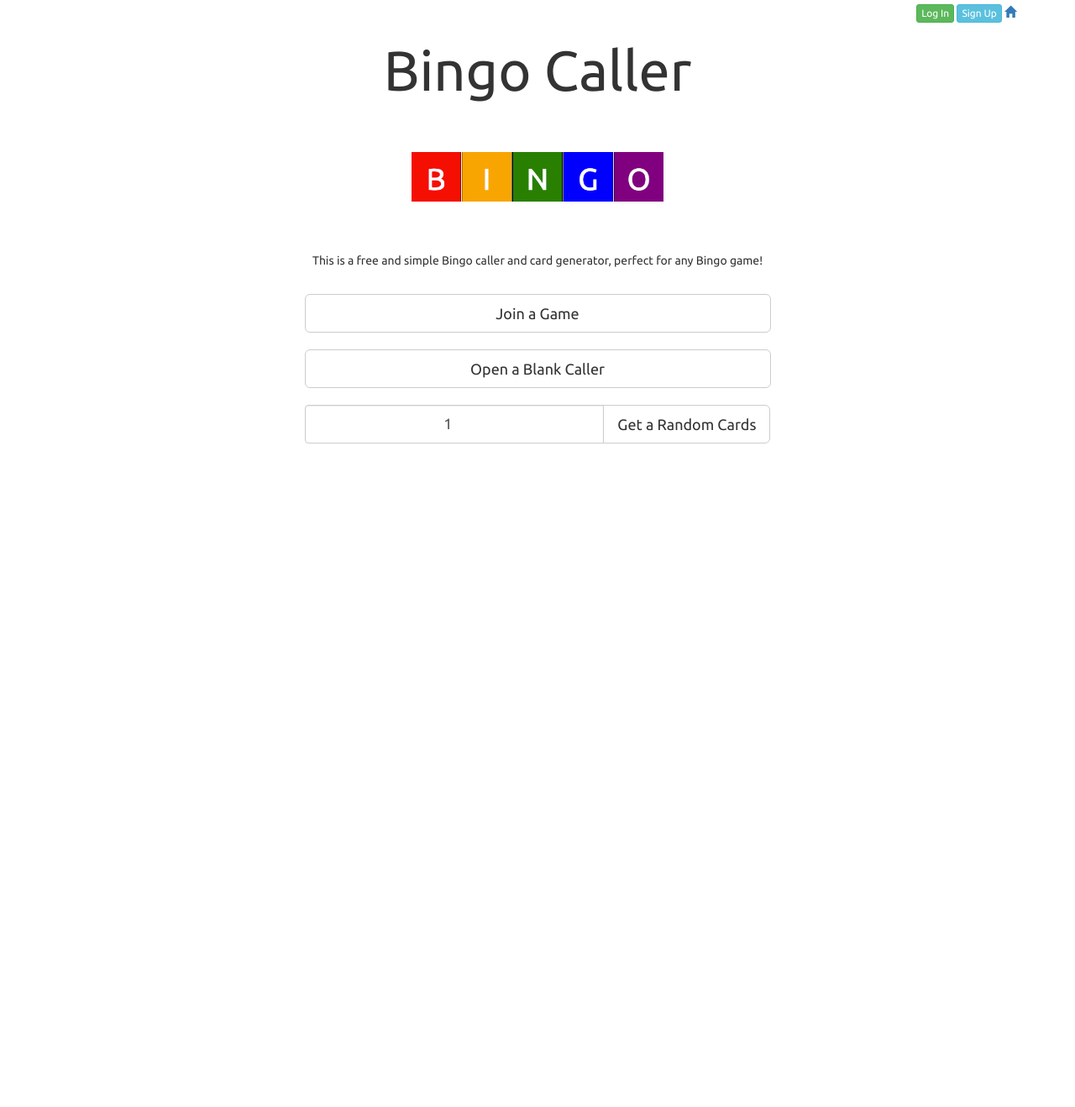
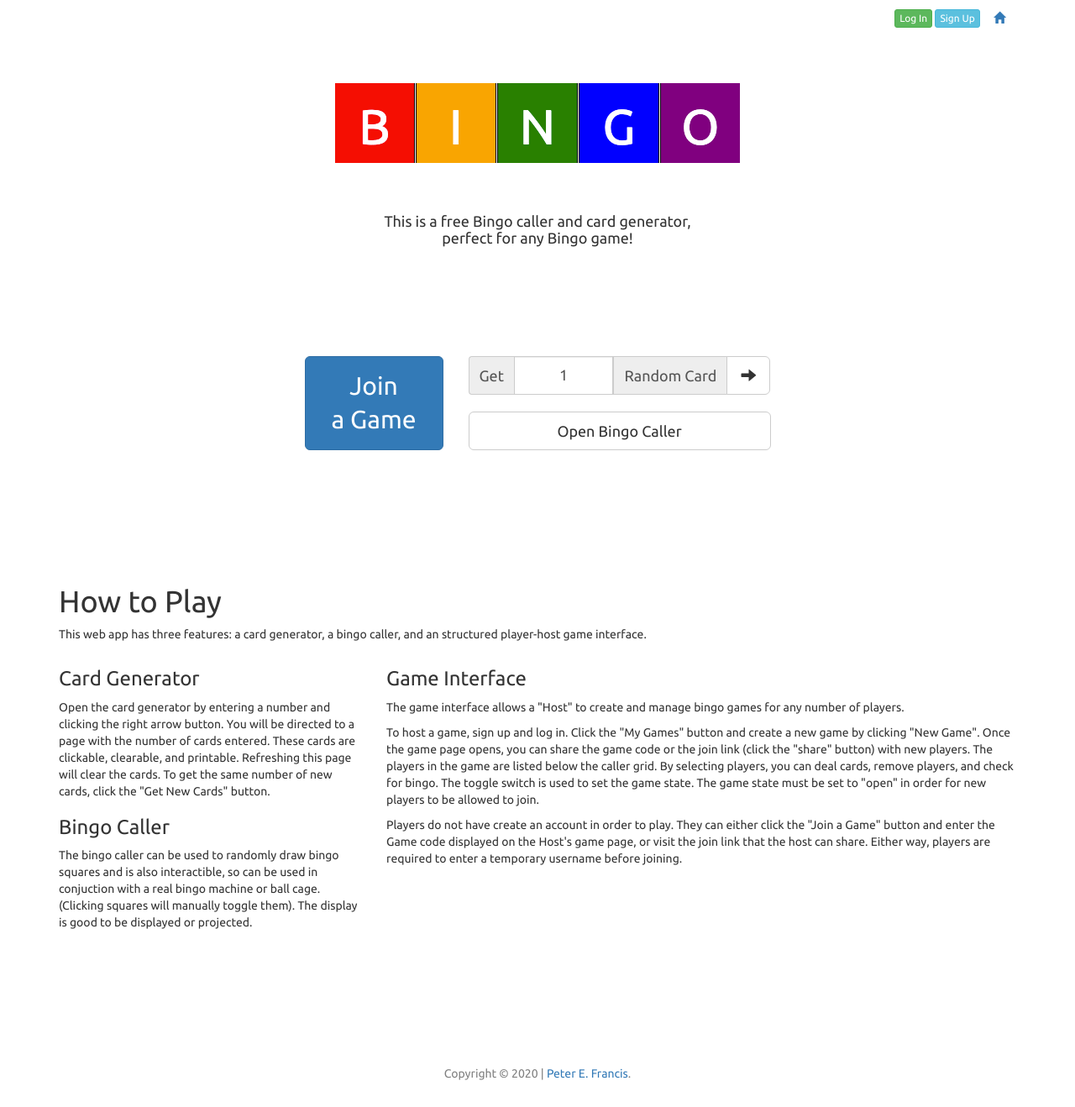
Before and after one commit to PeterEFrancis/bingo-app, a Flask app: page / in a window 1280 px wide. Shown: the whole page at 84% size. Before the commit the page ends 528 px from the top, so only its background shows below. Run offline with Flask 2, Linux system fonts and the light colour scheme; data that the repository does not hold is empty; parts of the project's set-up code (start-up, migrations or seed data) failed here and were passed over; some libraries are stand-ins or nearby versions.

Commit message:
hash, styles, and add how-to

```diff
--- a/app.py
+++ b/app.py
@@ -12,13 +12,13 @@ from numba import njit
 import json
 import random
 import time
-
+import hashlib
 
 app = Flask(__name__)
 app.secret_key = "ZpWNmtZBqTeLrJu6SWx6BueHGKWYxfD4fLz7CKTfcerZj4ffVhEG"
 
-# app.config['SQLALCHEMY_DATABASE_URI'] = 'postgresql://localhost/call-bingo'
-heroku = Heroku(app)
+app.config['SQLALCHEMY_DATABASE_URI'] = 'postgresql://localhost/call-bingo'
+# heroku = Heroku(app)
 
 
 
@@ -125,15 +125,13 @@ def is_game(code):
 class User(db.Model):
     __tablename__ = "users"
     id = db.Column(db.Integer, primary_key=True)
-    email = db.Column(db.Text)
     username = db.Column(db.Text)
-    password = db.Column(db.Text)
+    hashed_password = db.Column(db.Text)
     games = db.Column(db.Text)
 
-    def __init__(self, email, username, password):
-        self.email = email
+    def __init__(self, username, hashed_password):
         self.username = username
-        self.password = password
+        self.hashed_password = hashed_password
         self.games = ''
 
     def add_game(self, game):
@@ -168,8 +166,9 @@ def initialize():
     db.drop_all()
     db.create_all()
     for i in ['a','b','admin']:
-        db.session.add(User(f'{i}@{i}.com',i,i))
+        db.session.add(User(i,SHA1(i)))
         db.session.commit()
+    return 'done'
 
 
 
@@ -336,6 +335,11 @@ def get_cardHTML(cardIDs):
     return cardHTML
 
 
+
+
+
+def SHA1(string):
+    return hashlib.sha1(string.encode()).hexdigest()
 
 
 
@@ -537,7 +541,7 @@ def new_game():
     if 'username' not in session:
         return jsonify({'success':'false', 'error':"You're not logged in."})
 
-        game = Game(host=session['username'])
+    game = Game(host=session['username'])
 
     if not is_user(session['username']):
         return jsonify({'success':'false', 'error':"You are logged into a user that no longer exists."})
@@ -560,7 +564,7 @@ def signup():
             User(
                 request.form['email'],
                 request.form['username'],
-                request.form['password']
+                request.form['hashed_password']
             )
         )
         db.session.commit()
@@ -577,7 +581,7 @@ def login():
     users = db.session.query(User).filter(User.username == request.form['username'])
     if len(list(users)) == 0:
         return jsonify({'success':'false','error':'No user with this username exists.'})
-    elif users[0].password != request.form['password']:
+    elif users[0].hashed_password != request.form['hashed_password']:
         return jsonify({'success':'false','error':'The entered password is incorrect.'})
     session['username'] = request.form['username']
     return jsonify({'success':'true'})
@@ -655,14 +659,6 @@ def leave_game():
 
 
 
-
-
-
-
-
-
-
-
 if __name__ == "__main__":
     app.debug = True
     app.run()
--- a/requirements.txt
+++ b/requirements.txt
@@ -8,3 +8,4 @@ SQLAlchemy==1.3.8
 numpy
 numba
 flask_caching
+hashlib
--- /dev/null
+++ b/static/hash.js
@@ -0,0 +1,138 @@
+/**
+ * Secure Hash Algorithm (SHA1)
+ * http://www.webtoolkit.info/
+ **/
+function SHA1(msg) {
+  function rotate_left(n, s) {
+    var t4 = (n << s) | (n >>> (32 - s));
+    return t4;
+  };
+
+  function lsb_hex(val) {
+    var str = '';
+    var i;
+    var vh;
+    var vl;
+    for (i = 0; i <= 6; i += 2) {
+      vh = (val >>> (i * 4 + 4)) & 0x0f;
+      vl = (val >>> (i * 4)) & 0x0f;
+      str += vh.toString(16) + vl.toString(16);
+    }
+    return str;
+  };
+
+  function cvt_hex(val) {
+    var str = '';
+    var i;
+    var v;
+    for (i = 7; i >= 0; i--) {
+      v = (val >>> (i * 4)) & 0x0f;
+      str += v.toString(16);
+    }
+    return str;
+  };
+
+  function Utf8Encode(string) {
+    string = string.replace(/\r\n/g, '\n');
+    var utftext = '';
+    for (var n = 0; n < string.length; n++) {
+      var c = string.charCodeAt(n);
+      if (c < 128) {
+        utftext += String.fromCharCode(c);
+      } else if ((c > 127) && (c < 2048)) {
+        utftext += String.fromCharCode((c >> 6) | 192);
+        utftext += String.fromCharCode((c & 63) | 128);
+      } else {
+        utftext += String.fromCharCode((c >> 12) | 224);
+        utftext += String.fromCharCode(((c >> 6) & 63) | 128);
+        utftext += String.fromCharCode((c & 63) | 128);
+      }
+    }
+    return utftext;
+  };
+  var blockstart;
+  var i, j;
+  var W = new Array(80);
+  var H0 = 0x67452301;
+  var H1 = 0xEFCDAB89;
+  var H2 = 0x98BADCFE;
+  var H3 = 0x10325476;
+  var H4 = 0xC3D2E1F0;
+  var A, B, C, D, E;
+  var temp;
+  msg = Utf8Encode(msg);
+  var msg_len = msg.length;
+  var word_array = new Array();
+  for (i = 0; i < msg_len - 3; i += 4) {
+    j = msg.charCodeAt(i) << 24 | msg.charCodeAt(i + 1) << 16 |
+      msg.charCodeAt(i + 2) << 8 | msg.charCodeAt(i + 3);
+    word_array.push(j);
+  }
+  switch (msg_len % 4) {
+    case 0:
+      i = 0x080000000;
+      break;
+    case 1:
+      i = msg.charCodeAt(msg_len - 1) << 24 | 0x0800000;
+      break;
+    case 2:
+      i = msg.charCodeAt(msg_len - 2) << 24 | msg.charCodeAt(msg_len - 1) << 16 | 0x08000;
+      break;
+    case 3:
+      i = msg.charCodeAt(msg_len - 3) << 24 | msg.charCodeAt(msg_len - 2) << 16 | msg.charCodeAt(msg_len - 1) << 8 | 0x80;
+      break;
+  }
+  word_array.push(i);
+  while ((word_array.length % 16) != 14) word_array.push(0);
+  word_array.push(msg_len >>> 29);
+  word_array.push((msg_len << 3) & 0x0ffffffff);
+  for (blockstart = 0; blockstart < word_array.length; blockstart += 16) {
+    for (i = 0; i < 16; i++) W[i] = word_array[blockstart + i];
+    for (i = 16; i <= 79; i++) W[i] = rotate_left(W[i - 3] ^ W[i - 8] ^ W[i - 14] ^ W[i - 16], 1);
+    A = H0;
+    B = H1;
+    C = H2;
+    D = H3;
+    E = H4;
+    for (i = 0; i <= 19; i++) {
+      temp = (rotate_left(A, 5) + ((B & C) | (~B & D)) + E + W[i] + 0x5A827999) & 0x0ffffffff;
+      E = D;
+      D = C;
+      C = rotate_left(B, 30);
+      B = A;
+      A = temp;
+    }
+    for (i = 20; i <= 39; i++) {
+      temp = (rotate_left(A, 5) + (B ^ C ^ D) + E + W[i] + 0x6ED9EBA1) & 0x0ffffffff;
+      E = D;
+      D = C;
+      C = rotate_left(B, 30);
+      B = A;
+      A = temp;
+    }
+    for (i = 40; i <= 59; i++) {
+      temp = (rotate_left(A, 5) + ((B & C) | (B & D) | (C & D)) + E + W[i] + 0x8F1BBCDC) & 0x0ffffffff;
+      E = D;
+      D = C;
+      C = rotate_left(B, 30);
+      B = A;
+      A = temp;
+    }
+    for (i = 60; i <= 79; i++) {
+      temp = (rotate_left(A, 5) + (B ^ C ^ D) + E + W[i] + 0xCA62C1D6) & 0x0ffffffff;
+      E = D;
+      D = C;
+      C = rotate_left(B, 30);
+      B = A;
+      A = temp;
+    }
+    H0 = (H0 + A) & 0x0ffffffff;
+    H1 = (H1 + B) & 0x0ffffffff;
+    H2 = (H2 + C) & 0x0ffffffff;
+    H3 = (H3 + D) & 0x0ffffffff;
+    H4 = (H4 + E) & 0x0ffffffff;
+  }
+  var temp = cvt_hex(H0) + cvt_hex(H1) + cvt_hex(H2) + cvt_hex(H3) + cvt_hex(H4);
+
+  return temp.toLowerCase();
+}
--- a/templates/account_bar.html
+++ b/templates/account_bar.html
@@ -10,7 +10,9 @@
       <button type="button" class="btn btn-success btn-xs" data-toggle="modal" data-target="#login-modal">Log In</button>
       <button type="button" class="btn btn-info btn-xs" data-toggle="modal" data-target="#signup-modal">Sign Up</button>
     {% endif %}
-    <a href="/"><span class="glyphicon glyphicon-home"></span></a>
+    <button class="btn btn-link" onclick="window.location='/'">
+      <span class="glyphicon glyphicon-home"></span>
+    </button>
   </div>
 </div>
 
@@ -100,12 +102,6 @@
         <p>Create your account.</p>
         <div class="input-group" style="margin-top: 20px;">
           <span class="input-group-addon">
-            <span class="glyphicon glyphicon-envelope"></span>
-          </span>
-          <input id="signup-email" class="form-control" placeholder="email"/>
-        </div>
-        <div class="input-group" style="margin-top: 20px;">
-          <span class="input-group-addon">
             <span class="glyphicon glyphicon-user"></span>
           </span>
           <input id="signup-username" class="form-control" placeholder="username"/>
@@ -131,11 +127,9 @@
 </div>
 
 
+<script src="static/hash.js"></script>
 
 <script>
-  function emailIsValid (email) {
-    return /^[^\s@]+@[^\s@]+\.[^\s@]+$/.test(email)
-  }
 
   function isAlphaNumeric(str) {
     var code, i, len;
@@ -151,15 +145,11 @@
     return true;
   };
 
-
   function signup() {
-    const email = document.getElementById('signup-email').value;
     const username = document.getElementById('signup-username').value;
     const password = document.getElementById('signup-password').value;
     const confirm_password = document.getElementById('signup-confirm-password').value;
-    if (!emailIsValid(email)) {
-      document.getElementById('signup-error').innerHTML = 'invalid email';
-    } else if (!isAlphaNumeric(username)) {
+    if (!isAlphaNumeric(username)) {
       document.getElementById('signup-error').innerHTML = 'username must contain only alphanumeric characters';
     } else if (password != confirm_password) {
       document.getElementById('signup-error').innerHTML = 'passwords do not match';
@@ -168,15 +158,14 @@
       $.ajax({
         url: '/signup',
         data: {
-          'email':email,
           'username':username,
-          'password':password
+          'hashed_password':SHA1(password)
         },
         type: 'POST',
         cache: false,
         success: function(response) {
           if (response.success == 'true') {
-            login_helper(username, password);
+            login_helper(username, SHA1(password));
           } else {
             document.getElementById('signup-error').innerHTML = response.error;
           }
@@ -189,24 +178,18 @@
     }
   }
 
-
-
-
   function login() {
     const username = document.getElementById('login-username').value;
     const password = document.getElementById('login-password').value;
-    login_helper(username, password);
+    login_helper(username, SHA1(password));
   }
 
-
-
-
-  function login_helper(username, password) {
+  function login_helper(username, hashed_password) {
     $.ajax({
       url: '/login',
       data: {
         'username':username,
-        'password':password
+        'hashed_password':hashed_password
       },
       type: 'POST',
       cache: false,
@@ -223,8 +206,6 @@
       },
     });
   }
-
-
 
   function logout() {
     $.ajax({
@@ -245,11 +226,6 @@
     });
   }
 
-
-
-
-
-
   function new_game() {
     $.ajax({
       url: '/new_game',
@@ -269,7 +245,6 @@
     });
   }
 
-
   function delete_game(code) {
     $.ajax({
       url: '/host_access/delete_game',
@@ -288,6 +263,4 @@
     });
   }
 
-
-
 </script>
--- a/templates/admin.html
+++ b/templates/admin.html
@@ -68,9 +68,8 @@
         <thead>
           <tr>
             <th>ID</th>
-            <th>email</th>
             <th>username</th>
-            <th>password</th>
+            <th>hashed_password</th>
             <th>Games</th>
           </tr>
         </thead>
@@ -78,9 +77,8 @@
           {% for u in all_users %}
             <tr>
               <td> {{ u.id }} </td>
-              <td> {{ u.email }} </td>
               <td> {{ u.username }} </td>
-              <td> {{ u.password }} </td>
+              <td> {{ u.hashed_password }} </td>
               <td> {{ u.games }} </td>
             </tr>
           {% endfor %}
--- a/templates/caller.html
+++ b/templates/caller.html
@@ -68,7 +68,9 @@
     <div class="container">
       <div class="row" style="margin-top: 5px;">
         <div class="col-md-12 text-right">
-          <a href="/"><span class="glyphicon glyphicon-home"></span></a>
+          <button class="btn btn-link" onclick="window.location='/'">
+            <span class="glyphicon glyphicon-home"></span>
+          </button>
         </div>
       </div>
     </div>
--- a/templates/card.html
+++ b/templates/card.html
@@ -30,7 +30,7 @@
     {% endfor %}
   </tbody>
 </table>
-<p class="text-center" style="color:grey; margin-top:5px;"><strong>Card ID:</strong> {{cardID}}</p>
+<p class="text-center" style="color:grey; margin-top:5px; user-select: none"><strong>Card ID:</strong> {{cardID}}</p>
 <div class="text-center noprint">
   <div class="btn-group" role="group">
     <button type="button" class="btn btn-primary btn-sm"
--- a/templates/game.html
+++ b/templates/game.html
@@ -124,7 +124,7 @@
         <div class="col-md-12">
           <h1>
             Game: {{ code }}
-            <button class="btn btn-primary btn-xs" data-toggle="modal" data-target="#shareModal">
+            <button class="btn btn-info btn-xs" data-toggle="modal" data-target="#shareModal">
               Share <span class="glyphicon glyphicon-share"></span>
             </button>
           </h1>
@@ -285,7 +285,7 @@
             <input id="allow-join" name="allow-join" type="checkbox" onchange='set_open(this.checked ? "1" : "0")' {% if open %} checked {% endif %}/>
 
             <label for="allow-join" class="label-info"></label>
-            <p id="game-state">Game {% if open %} open {% else %} closed {% endif %}</p>
+            <p id="game-state" style="user-select: none">Game {% if open %} open {% else %} closed {% endif %}</p>
           </div>
         </div>
         <div class="col-md-8 text-right" style="margin-top: 20px;">
--- a/templates/index.html
+++ b/templates/index.html
@@ -22,6 +22,7 @@
     <style>
       body {
         background-color: white;
+        min-width: 330px;
       }
 
       br {
@@ -32,16 +33,6 @@
         font-family: 'Ubuntu', sans-serif;
       }
 
-      h1 {
-        font-size: 50pt;
-      }
-
-      h3 {
-        font-size: 20pt;
-        margin: 15px 0px 15px;
-      }
-
-
     </style>
   </head>
   <body>
@@ -50,178 +41,78 @@
 
       {{ account_bar|safe }}
 
+      <div class="row">
+        <div class="col-md-12 text-center">
+          <!-- <h1 class="text-center" style="font-size: 50pt;">Bingo Caller</h1> -->
+          <img src={{ url_for('static', filename='bingo.png') }} class="center-block"
+              style="max-width:600px; margin-top:60px; margin-bottom: 60px;" />
+          <h4 class="text-center">This is a free Bingo caller and card generator,<br>perfect for any Bingo game!</h4>
+        </div>
+      </div>
 
-      <div class="row">
+
+      <div class="row" style="margin-top: 120px;">
         <div class="col-md-3"></div>
-        <div class="col-md-6">
-          <h1 class="text-center">Bingo Caller</h1>
-          <img src={{ url_for('static', filename='bingo.png') }} class="center-block" style="max-width:300px; margin-top:60px; margin-bottom: 60px;" />
-          <p class="text-center">This is a free and simple Bingo caller and card generator, perfect for any Bingo game!</p>
-          <br>
-          <button type="button" class="btn btn-lg btn-block btn-default center-block"
-                    onclick="window.location.href='/play'">
-              Join a Game
+        <div class="col-md-2" style="margin-bottom: 20px;">
+          <button type="button" class="btn btn-lg btn-block btn-primary center-block"
+                    onclick="window.location.href='/play'" style="height:112px; font-size: 30px;">
+              Join<br>a Game
           </button>
+        </div>
+        <div class="col-md-4">
+          <div class="input-group">
+            <span class="input-group-addon" style="font-size: 18px; line-height: 1.3333333; height: 46px">
+              Get
+            </span>
+            <input id="num" class="form-control text-center" placeholder="Number" type="string" value="1"
+                   style="font-size: 18px; line-height: 1.3333333; height: 46px" 0oninput="var s='';for(var i=0; i<this.value.length;i++){if(this.value.charCodeAt(i)>47&&this.value.charCodeAt(i)<58){s=s+this.value[i]}}this.value=s;document.getElementById('s').hidden=Number(this.value)==1;"/>
+            <span class="input-group-addon" style="font-size: 18px; line-height: 1.3333333; height: 46px">
+             Random Card<span id="s" hidden>s</span>
+            </span>
+            <span class="input-group-btn">
+              <button type="button" class="btn btn-lg btn-block btn-default center-block"
+                      onclick="window.location.href='/new_cards/' + document.getElementById('num').value">
+              <span class="glyphicon glyphicon-arrow-right"></span>
+              </button>
+            </span>
+          </div>
           <br>
           <button type="button" class="btn btn-lg btn-block btn-default center-block"
                   onclick="window.location.href='/caller'">
-            Open a Blank Caller
+            Open Bingo Caller
           </button>
-          <br>
-          <div class="input-group">
-            <input id="num" class="form-control text-center" style="font-size: 18px; line-height: 1.3333333; height: 46px" placeholder="Number" type="number" value="1"/>
-            <span class="input-group-btn">
-              <button type="button" class="btn btn-lg btn-block btn-default center-block"
-                      onclick="window.location.href='/new_cards/' + document.getElementById('num').value">
-              Get a Random Cards
-              </button>
-            </span>
           </div>
-
-        </div>
         <div class="col-md-3"></div>
       </div>
+
+
+      <div class="row" style="margin-top: 120px;">
+        <div class="col-md-12">
+          <h1>How to Play</h1>
+          <p>This web app has three features: a card generator, a bingo caller, and an structured player-host game interface.</p>
+        </div>
+      </div>
+      <div class="row" style="margin-bottom: 150px">
+        <div class="col-md-4">
+          <h3>Card Generator</h3>
+          <p>Open the card generator by entering a number and clicking the right arrow button. You will be directed to a page with the number of cards entered. These cards are clickable, clearable, and printable. Refreshing this page will clear the cards. To get the same number of new cards, click the "Get New Cards" button.</p>
+          <h3>Bingo Caller</h3>
+          <p>The bingo caller can be used to randomly draw bingo squares and is also interactible, so can be used in conjuction with a real bingo machine or ball cage. (Clicking squares will manually toggle them). The display is good to be displayed or projected.</p>
+        </div>
+        <div class="col-md-8">
+          <h3>Game Interface</h3>
+          <p>The game interface allows a "Host" to create and manage bingo games for any number of players.</p>
+          <p>To host a game, sign up and log in. Click the "My Games" button and create a new game by clicking "New Game". Once the game page opens, you can share the game code or the join link (click the "share" button) with new players. The players in the game are listed below the caller grid. By selecting players, you can deal cards, remove players, and check for bingo. The toggle switch is used to set the game state. The game state must be set to "open" in order for new players to be allowed to join.</p>
+          <p>Players do not have create an account in order to play. They can either click the "Join a Game" button and enter the Game code displayed on the Host's game page, or visit the join link that the host can share. Either way, players are required to enter a temporary username before joining.</p>
+        </div>
+      </div>
+
+
     </div>
 
-
-
-
-
-
-
-
-
-
-<script>
-
-
-
-
-
-
-
-
-
-// <div id="generate" class="modal fade" role="dialog">
-//   <div class="modal-dialog">
-//     <div class="modal-content">
-//       <div class="modal-header">
-//         <button type="button" class="close" data-dismiss="modal">&times;</button>
-//         <h4 class="modal-title">Generate Cards for a Game</h4>
-//       </div>
-//       <div class="modal-body">
-//         <form id="generate_form" role="form">
-//           <div class="form-group">
-//             <label for="name">Game Name:</label>
-//             <input type="text" class="form-control" id="name" name="name">
-//           </div>
-//           <div class="form-group">
-//             <label for="players">Enter a List of Players:</label>
-//             <textarea id="players" name="players" class="form-control" rows="5"></textarea>
-//           </div>
-//           <div class="form-group">
-//             <label for="number">Number of cards per player:</label>
-//             <input type="text" class="form-control" id="number">
-//           </div>
-//           <p style="color:red; padding: 0px 0px 0px 5px" id="error">&nbsp</p>
-//           <button type="button" class="btn btn-success center-block" style="width:100%" id="create" onclick="generate();">
-//             <h3 class="text-center">Generate!</h3>
-//           </button>
-//           <br>
-//           <p id="link-message"></p>
-//           <p class="text-center"><a id="link" href="" target="_blank"></a></p>
-//         </form>
-//       </div>
-//     </div>
-//
-//   </div>
-// </div>
-
-
-
-
-
-
-  // function generate() {
-  //
-  //   var name = document.getElementById('name').value.trim();
-  //   var players = document.getElementById('players').value.trim();
-  //   var number = Number(document.getElementById('number').value.trim());
-  //
-  //   var error = document.getElementById('error');
-  //
-  //   if (name === "") {
-  //     console.log("no-name error");
-  //     error.innerHTML = "You must enter a game name --- make it something fun ;)";
-  //     return;
-  //   }
-  //   if (players === "") {
-  //     console.log("no-players error");
-  //     error.innerHTML = "You must enter at least one player. If you don't want to enter names, just enter numbers!";
-  //     return;
-  //   }
-  //   if (number === "") {
-  //     console.log("no-number error");
-  //     error.innerHTML = "You must enter a number of cards per player";
-  //     return;
-  //   }
-  //   if (!(Number.isInteger(number)) || number < 1) {
-  //     console.log("number error");
-  //     error.innerHTML = number + " is not a valid number of cards per player (must be a positive whole number).";
-  //     return;
-  //   }
-  //
-  //
-  //   var players_list = players.split('\n');
-  //   for (i = 0; i < players_list.length; i++) {
-  //     if (players_list[i] != "") {
-  //       players_list[i] = players_list[i].trim();
-  //     }
-  //   }
-  //   var players_list_uniques = [];
-  //   $.each(players_list, function(i, el){
-  //       if($.inArray(el, players_list_uniques) === -1) players_list_uniques.push(el);
-  //   });
-  //   if (players_list.length != players_list_uniques.length) {
-  //     console.log("player duplicate error");
-  //     error.innerHTML = "You cannot enter duplicate players.";
-  //     return;
-  //   }
-  //
-  //
-  //   // all checks pass!
-  //
-  //   var linkMssg = document.getElementById('link-message');
-  //   linkMssg.innerHTML = "generating your shareable link...";
-  //
-  //   player_string = players_list_uniques[0];
-  //   for (i = 1; i < players_list_uniques.length; i++) {
-  //     player_string += "&" + players_list_uniques[i];
-  //   }
-  //
-  //
-  //   $.ajax({
-  //     url: '/generate',
-  //     data: {name:name, players:player_string, number:number},
-  //     type: 'POST',
-  //     cache: false,
-  //     success: function(response){
-  //       var link = document.getElementById('link');
-  //       link.innerHTML = 'This is your shareable link!';
-  //       link.href = response;
-  //       // linkMssg.innerHTML = "";
-  //     },
-  //     error: function(error){
-  //       console.log(error);
-  //     },
-  //   });
-  //
-  // }
-
-
-</script>
-
-
+    <center style="color: grey; margin-bottom: 30px;">
+      Copyright &copy; 2020 | <a href="https://PeterEFrancis.com">Peter E. Francis</a>.
+    </center>
 
 
   </body>
--- a/templates/test.html
+++ /dev/null
@@ -1,6 +0,0 @@
-<div id="target_div">Watch this space...</div>
-
-<script>
-  var targetContainer = document.getElementById("target_div");
-
-</script>
```
Also changed, not shown: templates/_game.html (deleted, +0 -98 lines), templates/cards.html (+5 -2 lines).
